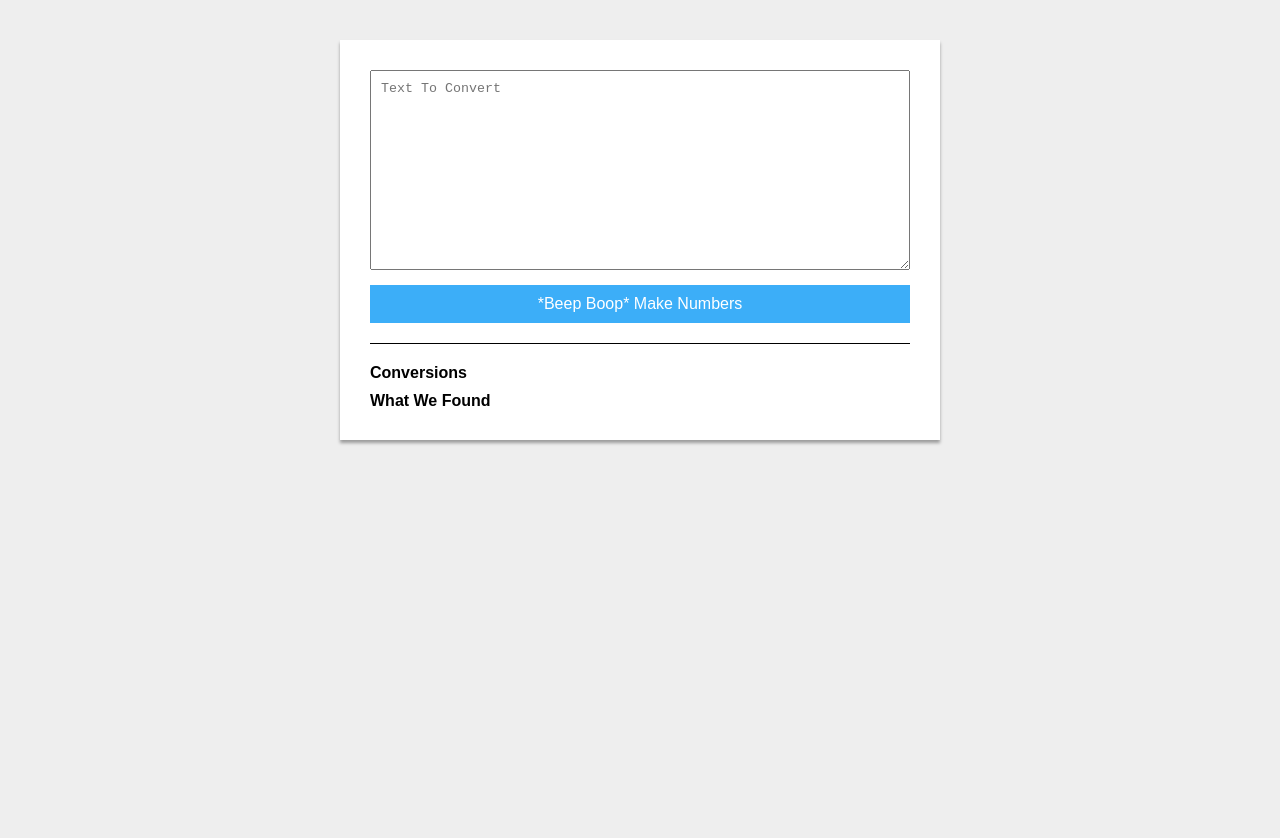
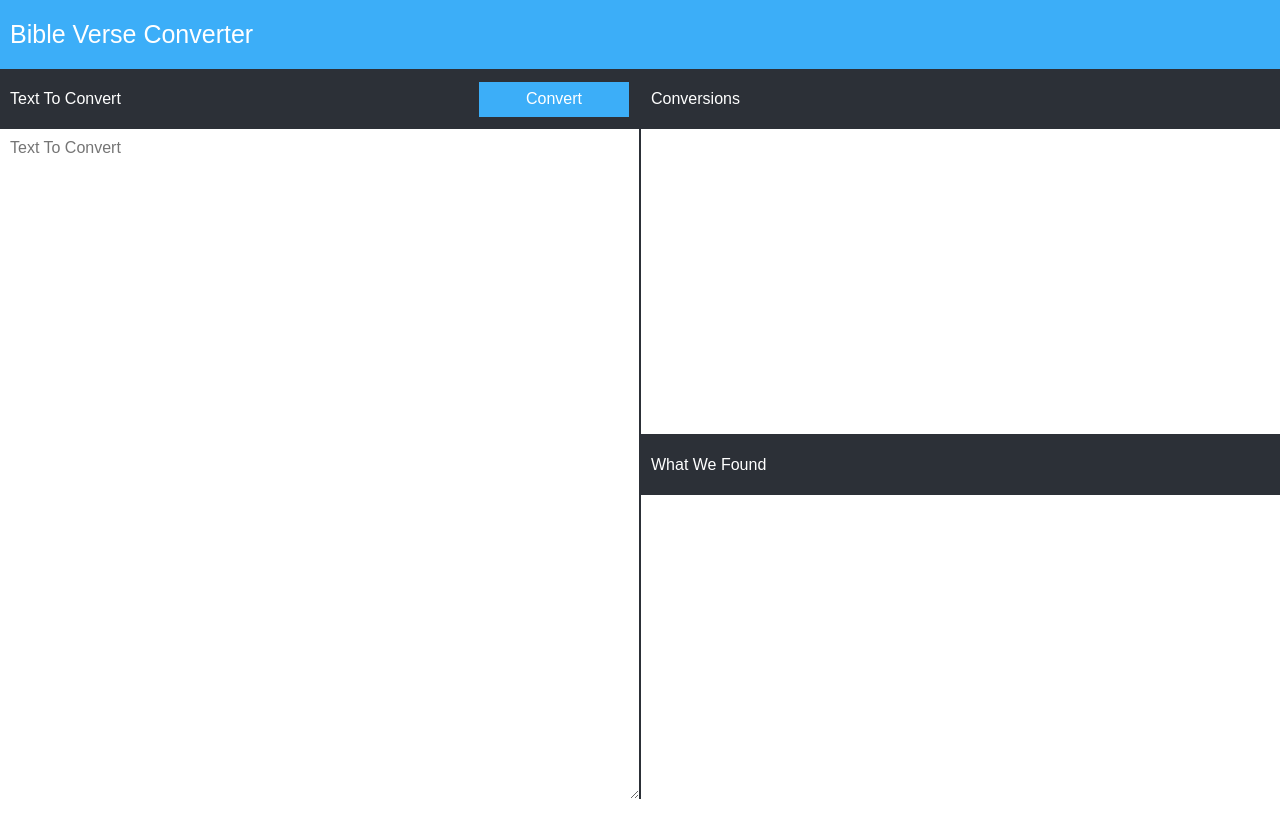
Before and after one commit to downloadyouthministry/bible-verse-converter-app, a React app: page / in a window 1280 px wide. After the commit the page ends 800 px from the top, so only its background shows below. Built offline with nearby package versions, Linux system fonts and the light colour scheme.

Commit message:
Updated Styling

```diff
--- a/src/App/App.js
+++ b/src/App/App.js
@@ -25,6 +25,7 @@ class App extends Component {
   render() {
     return (
       <div className="base">
+        <header> Bible Verse Converter </header>
         <div className="card">
           <Converter onConvert={this.onConvert.bind(this)} />
           <Display
--- a/src/Converter/Converter.js
+++ b/src/Converter/Converter.js
@@ -31,14 +31,17 @@ class Converter extends Component {
 
     return (
       <div className="converter">
+        <label className="header">
+          Text To Convert
+          <span className="button" onClick={this._onConvert}>
+            Convert
+          </span>
+        </label>
         <textarea
           placeholder="Text To Convert"
           value={textArea}
           onChange={this._onTextChange.bind(this)}
         />
-        <span className="button" onClick={this._onConvert}>
-          *Beep Boop* Make Numbers
-        </span>
       </div>
     )
   }
--- a/src/Display/Display.js
+++ b/src/Display/Display.js
@@ -8,11 +8,11 @@ class Display extends Component {
     return (
       <div className="display">
         <div className="parsed">
-          <label> Conversions </label>
+          <label className="header"> Conversions </label>
           <span> {converted} </span>
         </div>
         <div className="found">
-          <label> What We Found </label>
+          <label className="header"> What We Found </label>
           <ul> {verses.split(",").map((v, i) => <li key={i}> {v} </li>)} </ul>
         </div>
       </div>
--- a/src/index.css
+++ b/src/index.css
@@ -8,8 +8,18 @@ body {
   margin: 0;
   height: 100%;
   width: 100%;
-  background-color: #eee;
   font-family: Arial, Helvetica, sans-serif;
+}
+
+body, .base, #root, .card {
+  height: 100%;
+}
+
+header {
+  background-color: #3caef8;
+  padding: 20px 10px;
+  color: white;
+  font-size: 25px;
 }
 
 #hook {
@@ -20,38 +30,50 @@ body {
 
 .base {
   margin: 0 auto;
-  margin-top: 40px;
-  max-width: 600px;
   width: 100%;
+  height: calc(100% - 69.9px);
 }
 
 textarea {
   padding: 10px;
   box-sizing: border-box;
+  border: none;
+  height: calc(100% - 40px);
+  font-size: 16px;
+  font-family: Arial, Helvetica, sans-serif;
 }
 
 .button {
-  padding: 10px;
+  width: 100%;
   background-color: #3caef8;
   color: white;
   text-align: center;
-  margin-top: 15px;
+  height: 35px;
+  display: flex;
+  align-items: center;
+  justify-content: center;
+  cursor: pointer;
 }
 
 .card {
-  background-color: white;
-  box-shadow: 0 .2rem .2rem 0 rgba(0,0,0,.35);
-  padding: 30px;
   width: 100%;
   box-sizing: border-box;
+  display: flex;
+}
+
+.card > div {
+  flex: 1;
+  max-width: 50%;
+}
+
+.card > div:first-of-type {
+  border-right: 2px solid #2c3037;
 }
 
 .converter {
   display: flex;
   flex-flow: column;
   width: 100%;
-  border-bottom: 1px solid black;
-  padding-bottom: 20px;
 }
 
 ul {
@@ -60,22 +82,47 @@ ul {
   list-style: none;
 }
 
-.converter textarea {
-  height: 200px;
-}
-
 .display {
-  margin-top: 20px;
-}
-
-.display > div {
-  margin-top: 10px;
   display: flex;
   flex-flow: column;
 }
 
-.display label {
-  font-weight: 600;
+.display > div {
+  display: flex;
+  flex-flow: column;
+  flex: 1;
+  max-height: 50%;
+}
+
+.display > div:first-of-type {
+  border-bottom: 1px solid #2c3037;
+}
+
+.display > div span {
+  padding: 10px;
+  height: 100%;
+  overflow: scroll;
+}
+
+.display > div ul {
+  padding: 10px;
+  height: 100%;
+  overflow: scroll;
+}
+
+.header {
+  background-color: #2c3037;
+  height: 60px;
+  min-height: 60px;
+  display: flex;
+  align-items: center;
+  justify-content: space-between;
+  padding: 0 10px;
+  color: white;
+}
+
+.header .button {
+  max-width: 150px;
 }
 
 .parsed span {
```
